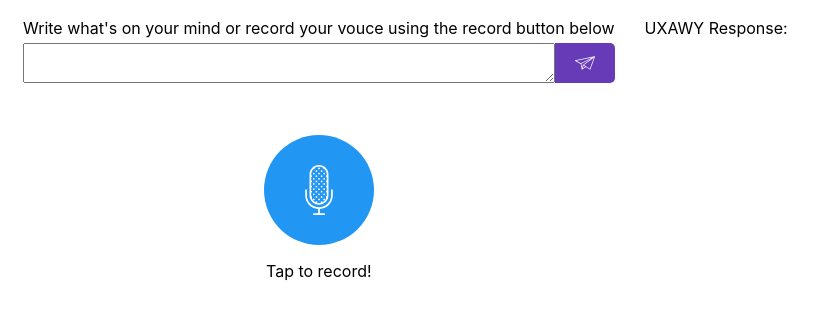
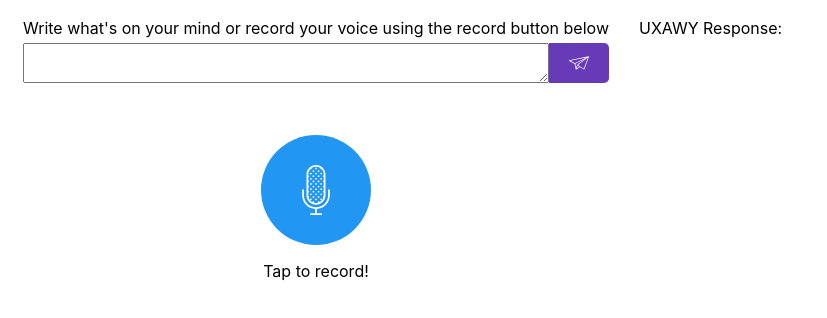
Before and after one commit to mahmoudkida/herouko-socket-app, a website: page public/index.html in a window 1280 px wide. Shown: the whole page, without its empty margins (0-827 px from the left). Drawn offline with nearby package versions, Linux system fonts and the light colour scheme; no server answers.

Commit message:
fix typo

```diff
--- a/public/index.html
+++ b/public/index.html
@@ -88,7 +88,7 @@
     <div class="container">
         <div class="col-6">
             <label for="message" class="form-label">
-            Write what's on your mind or record your vouce using the record button below
+            Write what's on your mind or record your voice using the record button below
         </label>
             <div class="send-container">
                 <textarea class="what" id="message"></textarea>
```
